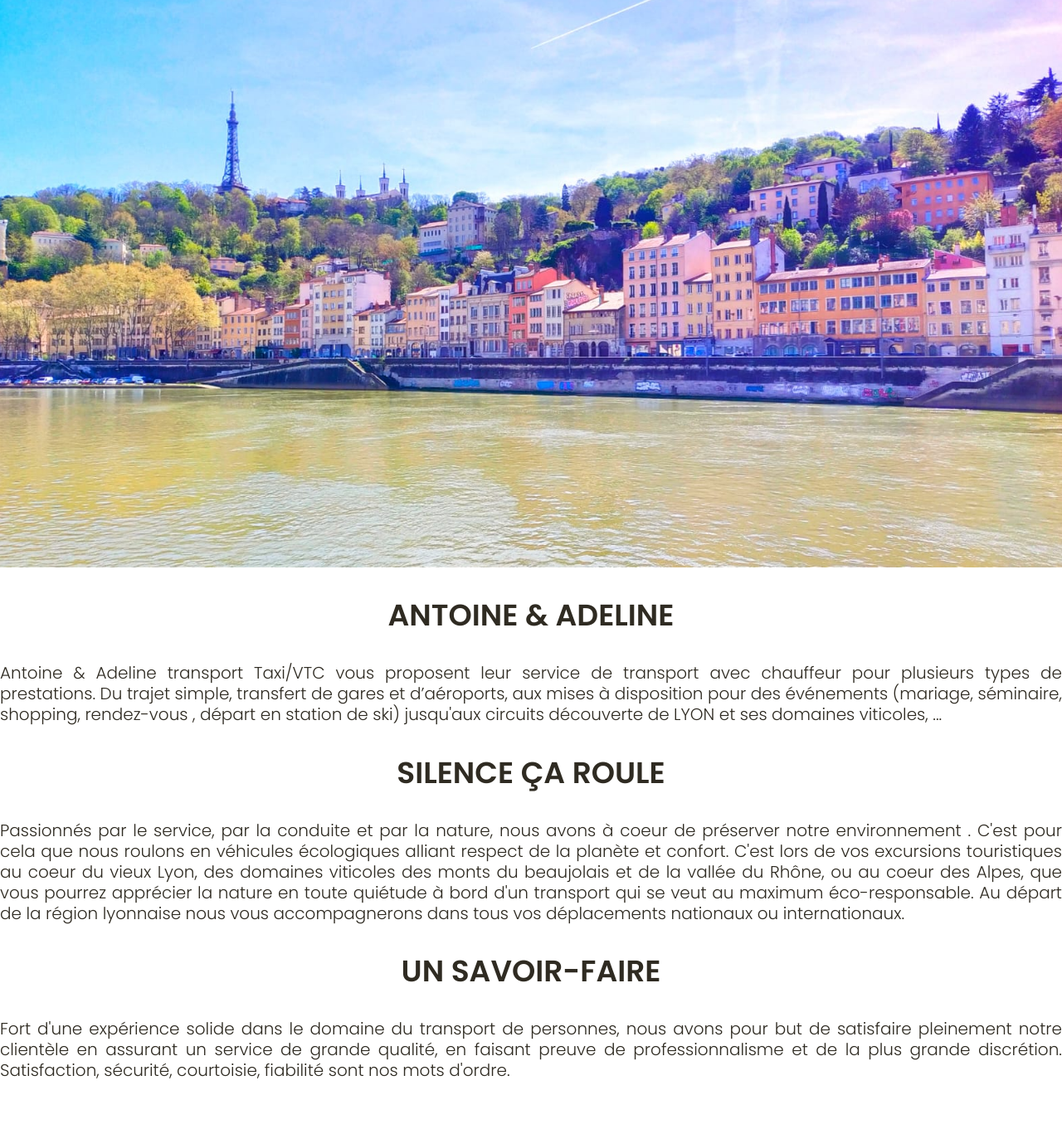
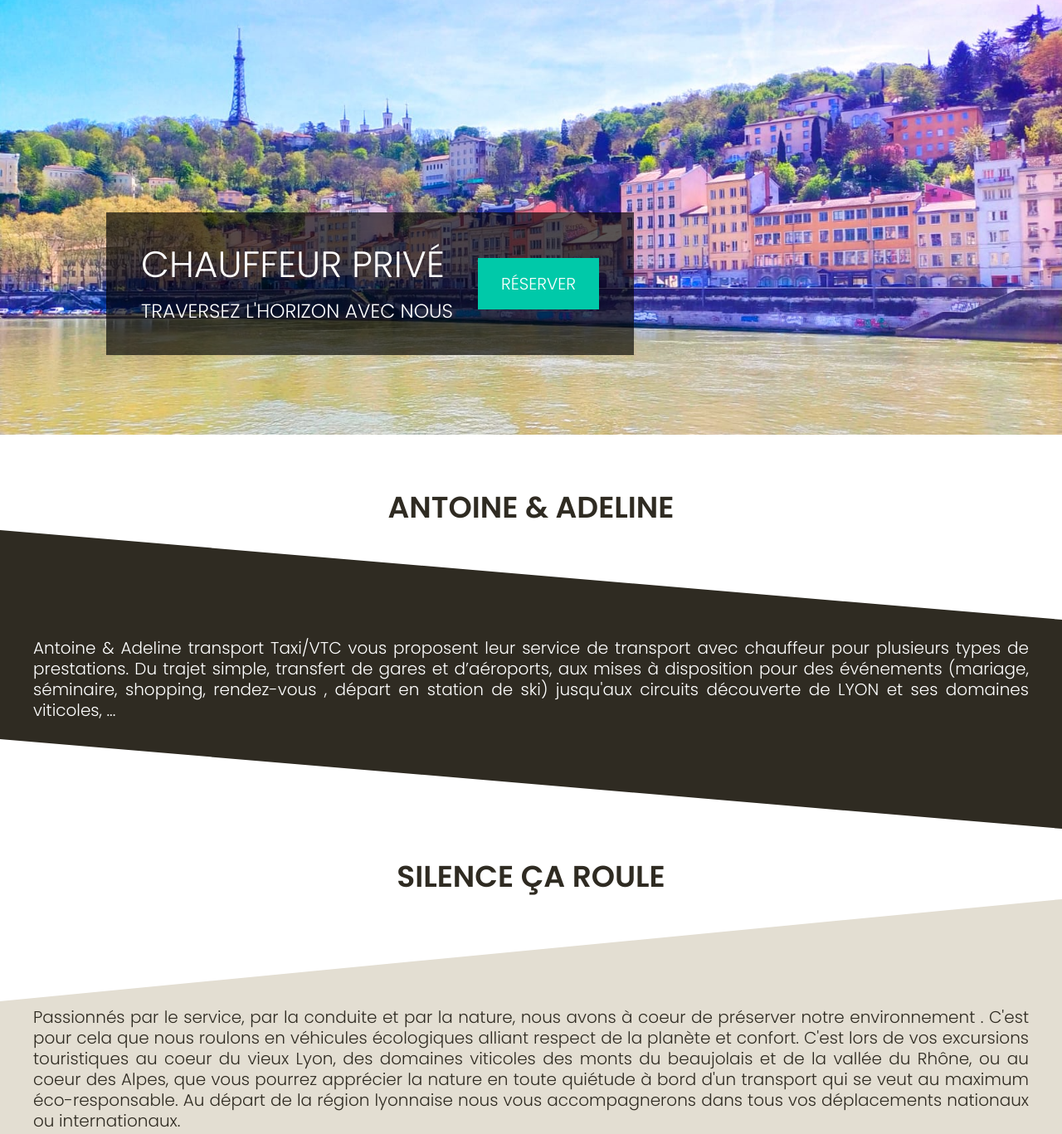
Before and after one commit to ld-web/vtc-lyon-beaujolais, a Gatsby site: page / in a window 1280 px wide. Shown: the part 216-1583 px from the top of the page at 83% size. Built offline with nearby package versions, Linux system fonts and the light colour scheme; Gatsby itself is replaced by a stand-in of ours.

Commit message:
:sparkles: Index page, polygon component

```diff
--- /dev/null
+++ b/src/components/Home/Cta.tsx
@@ -0,0 +1,70 @@
+import { Link } from "gatsby";
+import React from "react";
+import styled from "styled-components";
+import { CONTACT } from "../../data/links";
+
+const CarouselCta = styled.div`
+  display: flex;
+  flex-direction: column;
+  align-items: center;
+  gap: 1.5rem;
+  text-align: initial;
+  z-index: 20;
+  color: #fff;
+  background-color: rgba(0, 0, 0, 0.65);
+  padding: 1rem 1.5rem;
+  margin-top: 1.5rem;
+
+  * {
+    font-weight: 300;
+    text-transform: uppercase;
+  }
+
+  h1 {
+    font-size: 1.8rem;
+    margin: 0;
+  }
+
+  h3 {
+    margin: 0.3rem 0rem;
+  }
+
+  a {
+    display: block;
+    padding: 0.8rem 1.4rem;
+    color: white;
+    background-color: ${({ theme }) => theme.colors.secondary};
+    text-decoration: none;
+    transition: background-color 0.2s ease-in-out;
+
+    &:hover {
+      background-color: #00a98f;
+    }
+  }
+
+  @media (min-width: ${({ theme }) => theme.breakpoints.desktop}) {
+    position: absolute;
+    left: 10%;
+    bottom: 15%;
+    flex-direction: row;
+    padding: 1.5rem 2.1rem;
+
+    h1 {
+      font-size: 2.2rem;
+    }
+  }
+`;
+
+export default function Cta() {
+  return (
+    <CarouselCta>
+      <div>
+        <h1>Chauffeur privé</h1>
+        <h3>Traversez l'horizon avec nous</h3>
+      </div>
+      <div>
+        <Link to={CONTACT.to}>Réserver</Link>
+      </div>
+    </CarouselCta>
+  );
+}
--- /dev/null
+++ b/src/components/Polygon.tsx
@@ -0,0 +1,63 @@
+import React, { ReactChild, ReactChildren } from "react";
+import styled from "styled-components";
+
+export enum PolygonDirection {
+  UP = "up",
+  DOWN = "down",
+}
+
+export enum PolygonTheme {
+  LIGHT = "light",
+  DARK = "dark",
+  DARK_BLUE = "darkblue",
+}
+
+export interface PolygonProps {
+  children: ReactChild | ReactChildren;
+  direction: PolygonDirection;
+  theme: PolygonTheme;
+}
+
+const PolygonContainer = styled.div`
+  padding: 6.5rem 0;
+
+  &.up {
+    clip-path: polygon(0 15%, 100% 0, 100% 85%, 0 100%);
+  }
+
+  &.down {
+    clip-path: polygon(0 0, 100% 15%, 100% 100%, 0 85%);
+  }
+
+  &.light {
+    background-color: ${({ theme }) => theme.colors.footerBg};
+  }
+
+  &.dark {
+    background-color: ${({ theme }) => theme.colors.main};
+    color: white;
+  }
+
+  &.darkblue {
+    background-color: ${({ theme }) => theme.colors.darkblue};
+    color: white;
+  }
+
+  @media (min-width: ${({ theme }) => theme.breakpoints.desktop}) {
+    &.up {
+      clip-path: polygon(0 30%, 100% 0, 100% 70%, 0 100%);
+    }
+
+    &.down {
+      clip-path: polygon(0 0, 100% 30%, 100% 100%, 0 70%);
+    }
+  }
+`;
+
+export default function Polygon({ direction, theme, children }: PolygonProps) {
+  return (
+    <PolygonContainer className={`${direction} ${theme}`}>
+      <p className="content">{children}</p>
+    </PolygonContainer>
+  );
+}
--- /dev/null
+++ b/src/components/PolygonSection.tsx
@@ -0,0 +1,24 @@
+import React from "react";
+import styled from "styled-components";
+import Polygon, { PolygonProps } from "./Polygon";
+
+interface PolygonSectionProps extends PolygonProps {
+  title: string;
+}
+
+const SectionHeading = styled.h2`
+  margin-bottom: 0;
+`;
+
+export default function PolygonSection({
+  title,
+  children,
+  ...rest
+}: PolygonSectionProps) {
+  return (
+    <section>
+      <SectionHeading>{title}</SectionHeading>
+      <Polygon {...rest}>{children}</Polygon>
+    </section>
+  );
+}
--- a/src/pages/index.tsx
+++ b/src/pages/index.tsx
@@ -3,6 +3,10 @@ import { GatsbyImage, IGatsbyImageData } from "gatsby-plugin-image";
 import * as React from "react";
 import { Fade } from "react-slideshow-image";
 import styled from "styled-components";
+import Cta from "../components/Home/Cta";
+import { PolygonDirection, PolygonTheme } from "../components/Polygon";
+import PolygonSection from "../components/PolygonSection";
+import { Desktop, Mobile } from "../utils/rwd";
 
 type DataProps = {
   allFile: {
@@ -23,9 +27,16 @@ const slideshowProperties = {
   pauseOnHover: false,
 };
 
+const CarouselContainer = styled.div`
+  position: relative;
+  text-align: center;
+  margin-bottom: 3rem;
+`;
+
 const IndexPage = ({ data }: PageProps<DataProps>) => {
   return (
     <div>
+      <CarouselContainer>
         <Fade {...slideshowProperties}>
           {data.allFile.edges.map((img) => (
             <GatsbyImage
@@ -35,43 +46,55 @@ const IndexPage = ({ data }: PageProps<DataProps>) => {
             />
           ))}
         </Fade>
+        <Desktop>
+          <Cta />
+        </Desktop>
+      </CarouselContainer>
 
-      <section>
-        <h2>Antoine & Adeline</h2>
-        <p>
+      <Mobile>
+        <Cta />
+      </Mobile>
+
+      <PolygonSection
+        title="Antoine & Adeline"
+        direction={PolygonDirection.DOWN}
+        theme={PolygonTheme.DARK}
+      >
         Antoine & Adeline transport Taxi/VTC vous proposent leur service de
-          transport avec chauffeur pour plusieurs types de prestations. Du
-          trajet simple, transfert de gares et d’aéroports, aux mises à
-          disposition pour des événements (mariage, séminaire, shopping,
-          rendez-vous , départ en station de ski) jusqu'aux circuits découverte
-          de LYON et ses domaines viticoles, ...
-        </p>
-      </section>
+        transport avec chauffeur pour plusieurs types de prestations. Du trajet
+        simple, transfert de gares et d’aéroports, aux mises à disposition pour
+        des événements (mariage, séminaire, shopping, rendez-vous , départ en
+        station de ski) jusqu'aux circuits découverte de LYON et ses domaines
+        viticoles, ...
+      </PolygonSection>
 
-      <section>
-        <h2>Silence ça roule</h2>
-        <p>
-          Passionnés par le service, par la conduite et par la nature, nous
-          avons à coeur de préserver notre environnement . C'est pour cela que
-          nous roulons en véhicules écologiques alliant respect de la planète et
+      <PolygonSection
+        title="Silence ça roule"
+        direction={PolygonDirection.UP}
+        theme={PolygonTheme.LIGHT}
+      >
+        Passionnés par le service, par la conduite et par la nature, nous avons
+        à coeur de préserver notre environnement . C'est pour cela que nous
+        roulons en véhicules écologiques alliant respect de la planète et
         confort. C'est lors de vos excursions touristiques au coeur du vieux
-          Lyon, des domaines viticoles des monts du beaujolais et de la vallée
-          du Rhône, ou au coeur des Alpes, que vous pourrez apprécier la nature
-          en toute quiétude à bord d'un transport qui se veut au maximum
+        Lyon, des domaines viticoles des monts du beaujolais et de la vallée du
+        Rhône, ou au coeur des Alpes, que vous pourrez apprécier la nature en
+        toute quiétude à bord d'un transport qui se veut au maximum
         éco-responsable. Au départ de la région lyonnaise nous vous
         accompagnerons dans tous vos déplacements nationaux ou internationaux.
-        </p>
-      </section>
-      <section>
-        <h2>Un savoir-faire</h2>
-        <p>
-          Fort d'une expérience solide dans le domaine du transport de
-          personnes, nous avons pour but de satisfaire pleinement notre
-          clientèle en assurant un service de grande qualité, en faisant preuve
-          de professionnalisme et de la plus grande discrétion. Satisfaction,
-          sécurité, courtoisie, fiabilité sont nos mots d'ordre.
-        </p>
-      </section>
+      </PolygonSection>
+
+      <PolygonSection
+        title="Un savoir-faire"
+        direction={PolygonDirection.DOWN}
+        theme={PolygonTheme.DARK_BLUE}
+      >
+        Fort d'une expérience solide dans le domaine du transport de personnes,
+        nous avons pour but de satisfaire pleinement notre clientèle en assurant
+        un service de grande qualité, en faisant preuve de professionnalisme et
+        de la plus grande discrétion. Satisfaction, sécurité, courtoisie,
+        fiabilité sont nos mots d'ordre.
+      </PolygonSection>
     </div>
   );
 };
@@ -83,7 +106,12 @@ export const query = graphql`
         node {
           id
           childImageSharp {
-            gatsbyImageData(width: 1900, aspectRatio: 1.6, placeholder: BLURRED)
+            gatsbyImageData(
+              width: 1900
+              aspectRatio: 2
+              placeholder: BLURRED
+              transformOptions: { cropFocus: SOUTH, fit: COVER }
+            )
           }
         }
       }
```
Lines whose indentation alone changed are shown as unchanged.
